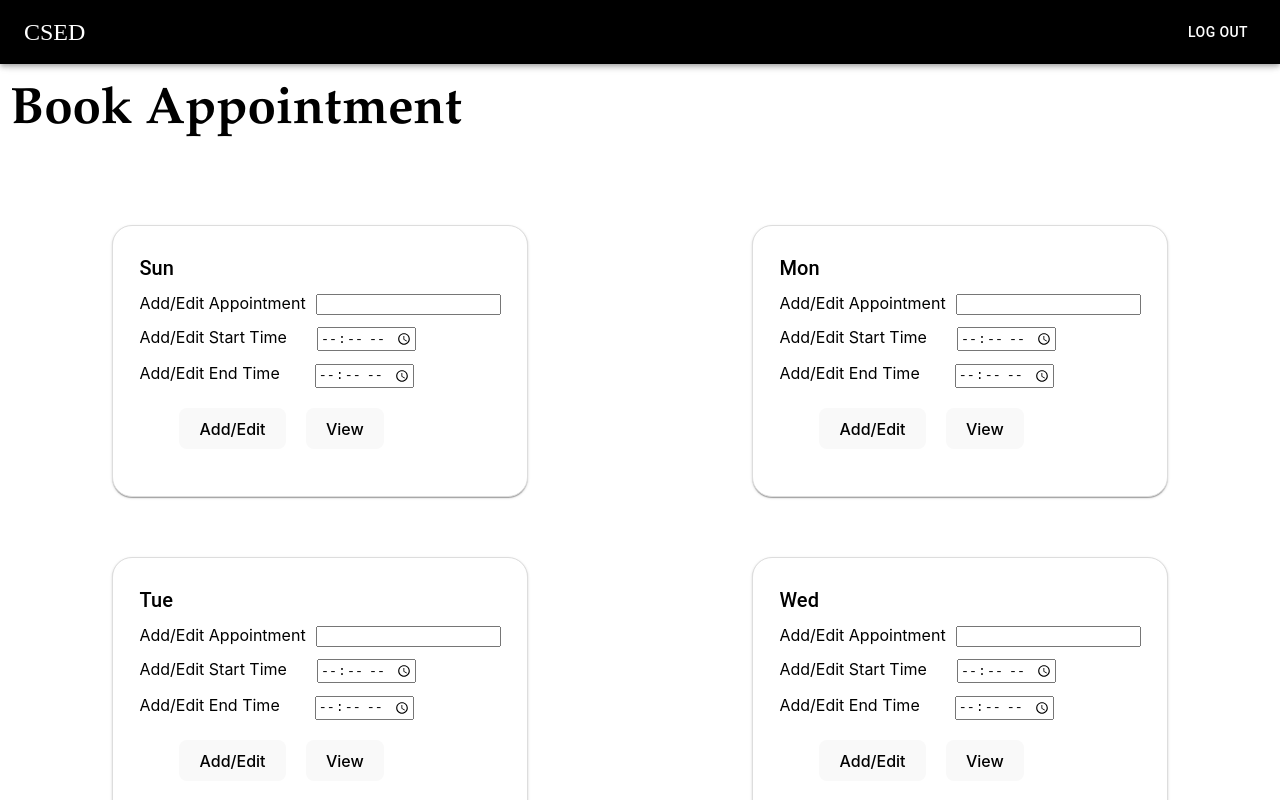
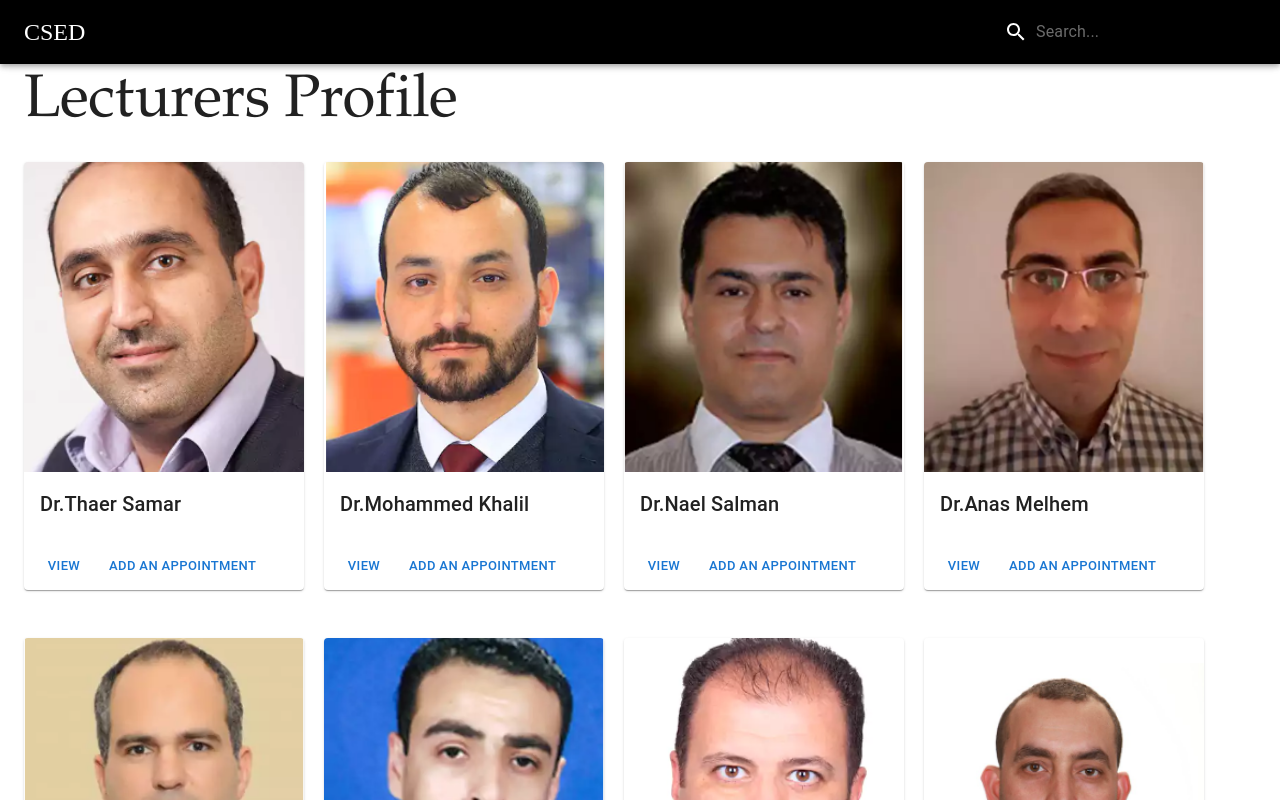
Before and after one commit to Maymoona12/CSED, a React (Vite) app in the folder Frontend/: page / in a window 1280 px wide. Shown: the top 800 px of the page. Built offline with nearby package versions, Linux system fonts and the light colour scheme.

Commit message:
few edits

```diff
--- a/Frontend/src/pages/Lecturer-Profiles/lecturerprofile.jsx
+++ b/Frontend/src/pages/Lecturer-Profiles/lecturerprofile.jsx
@@ -153,38 +153,34 @@ function LecturersProfile() {
         </Toolbar>
       </AppBar>
       <main>
-        <Box
-          sx={{
-            bgcolor: 'background.paper',
-            pt: 8,
-            pb: 6,
-          }}
-        >
-          <Container maxWidth="sm">
+        <Box >
+          <Container >
             <Typography
               component="h1"
               variant="h2"
-              align="center"
-              marginTop="25px"
+              marginTop="66px"
               color="text.primary"
-              sx={{ textAlign: "center", fontFamily: "heltivica" }}
+              style={{
+              textAlign: "left",
+              fontFamily: "Garamond",
+              }}
             >
-              Lecturers Profile
+             Lecturers Profile
             </Typography>
           </Container>
         </Box>
-        <Container sx={{ py: 8 }} maxWidth="ld">
+        <Container sx={{ py: 3 }} >
           {filteredLecturers.length === 0 ? (
-            <Typography variant="h2" align="center" color="text.primary"  sx={{ textAlign: "center", fontFamily: "heltivica", color :"red" }}>
+            <Typography variant="h2" align="center" color="text.primary"  style={{ textAlign: "center", fontFamily: "Garamond", color :"red" }}>
               No Result
             </Typography>
           ) : (
-            <Grid container spacing={4}>
+            <Grid container spacing={6}>
               {filteredLecturers.map((lecturer, index) => (
                 <Grid item key={lecturer} xs={12} sm={6} md={3} lg={3}>
                   <Card
                     id={`lecturer-card-${index}`}
-                    sx={{ height: '100%', display: 'flex', flexDirection: 'column' }}
+                    sx={{ height: '100%',width: "111%", display: 'flex', flexDirection: 'column' }}
                   >
                     <CardMedia
                       component="div"
@@ -201,7 +197,7 @@ function LecturersProfile() {
                       </Typography>
                     </CardContent>
                     <CardActions>
-                      <Button size="small" onClick={() => handleView(index)}>
+                      <Button size="small" onClick={() => handleView(index)} style={{backgroundColor:" "}}>
                         View
                       </Button>
                       <Button size="small">Add an Appointment</Button>
```
Also changed, not shown: Frontend/src/App.jsx (+4 -4 lines).
